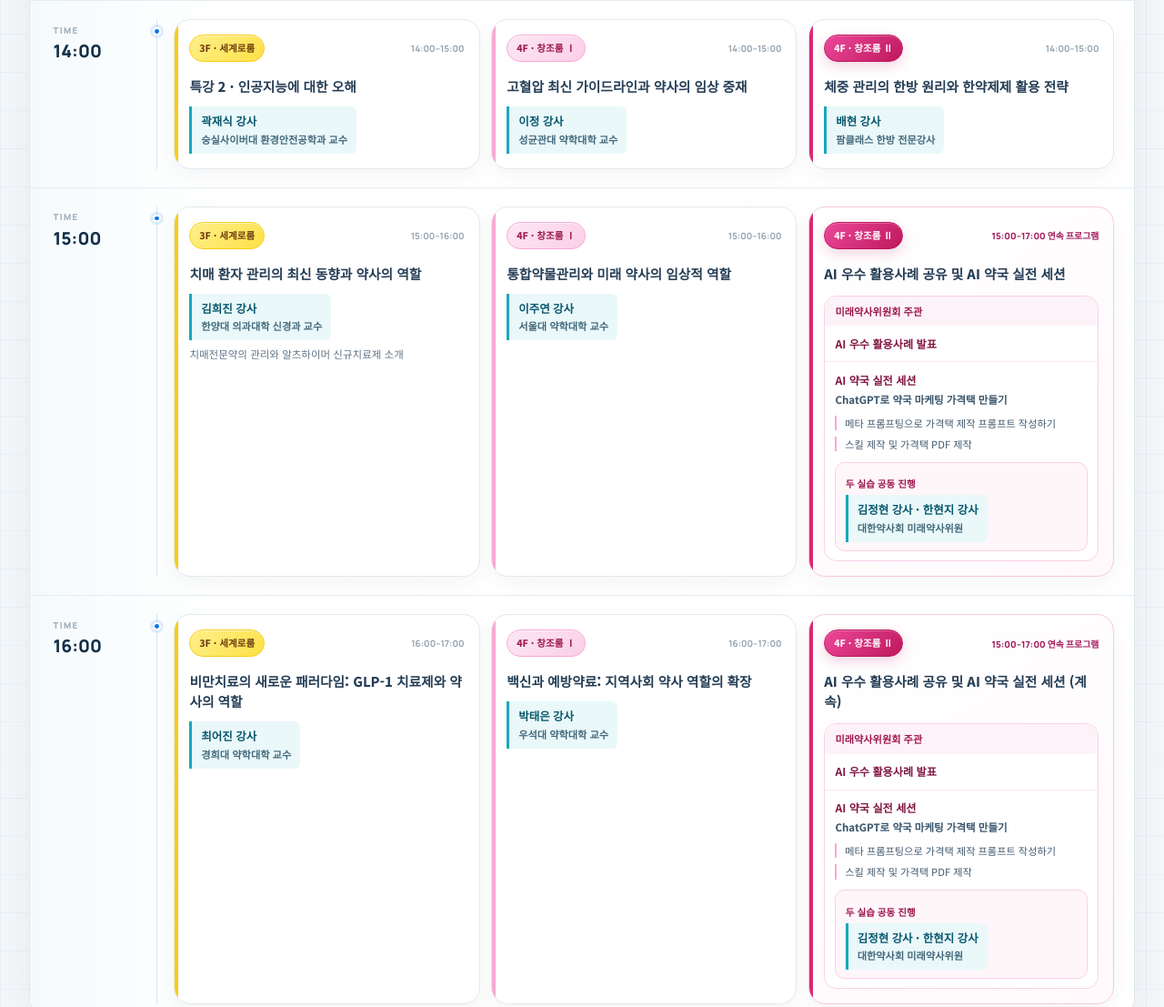
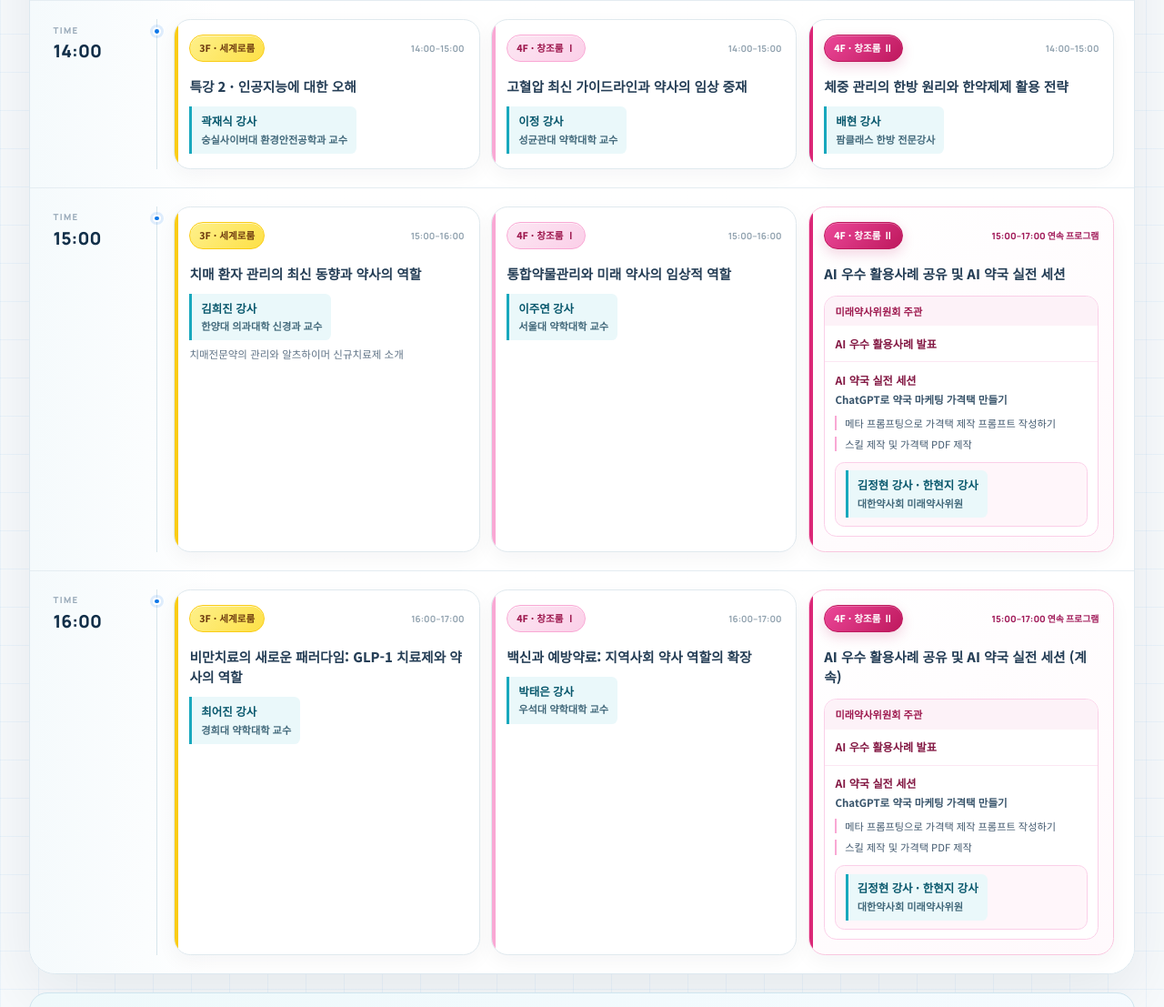
Before and after one commit to hangyver/AXfestival, a website built with Vite: page program.html in a window 1280 px wide. Shown: the part 1986-3093 px from the top of the page at 91% size. Built offline with nearby package versions, Linux system fonts and the light colour scheme.

Commit message:
fix: remove redundant workshop co-host label

```diff
--- a/agent-engine.js
+++ b/agent-engine.js
@@ -8,7 +8,7 @@
     const description = session.description ? ` ${session.description}` : "";
     const speaker = session.speaker ? ` (${session.speaker})` : "";
     const feature = session.feature
-      ? ` ${session.feature.organizer}. ${session.feature.sections.map(section => [section.title, section.subtitle, ...(section.activities || []).map(activity => activity.title), section.speakers ? `두 실습 공동 진행: ${section.speakers}` : ""].filter(Boolean).join(" · ")).join(" / ")}.`
+      ? ` ${session.feature.organizer}. ${session.feature.sections.map(section => [section.title, section.subtitle, ...(section.activities || []).map(activity => activity.title), section.speakers].filter(Boolean).join(" · ")).join(" / ")}.`
       : "";
     const timeRange = session.feature ? session.feature.timeLabel.split(" ")[0] : `${session.start}–${session.end}`;
     return `${timeRange}, ${room.floor} ${room.name}: ‘${session.title}’${speaker}.${description}${feature}`;
--- a/app.js
+++ b/app.js
@@ -389,7 +389,7 @@ if (programList) {
       <strong>${section.title}</strong>
       ${section.subtitle ? `<p>${section.subtitle}</p>` : ""}
       ${section.activities ? `<ul>${section.activities.map(activity => `<li>${activity.title}</li>`).join("")}</ul>` : ""}
-      ${section.speakers ? `<div class="program-feature-speakers"><span class="program-feature-speakers-label">두 실습 공동 진행</span>${renderSpeaker(section.speakers)}</div>` : ""}
+      ${section.speakers ? `<div class="program-feature-speakers">${renderSpeaker(section.speakers)}</div>` : ""}
     </div>`).join("")}
   </div>`;
   const roomOrder = new Map(programData.rooms.map((room, index) => [room.id, index]));
--- a/styles.css
+++ b/styles.css
@@ -412,8 +412,7 @@ body { font-family: "Noto Sans KR", sans-serif; color: var(--ink); background: #
 .program-feature-section ul { display: grid; gap: .45rem; margin-top: .55rem; }
 .program-feature-section li { padding-left: .55rem; border-left: 2px solid #f9a8d4; color: #40586e; font-size: .7rem; line-height: 1.45; }
 .program-feature-speakers { margin-top: .7rem; padding: .55rem .65rem; border: 1px solid #fbcfe8; border-radius: .65rem; background: #fff6fa; }
-.program-feature-speakers-label { color: #9d174d; font-size: .66rem; font-weight: 800; }
-.program-feature-section .program-feature-speakers .program-speaker { margin-top: .2rem; }
+.program-feature-section .program-feature-speakers .program-speaker { margin-top: 0; }
 .program-notice { display: flex; gap: 1rem; margin-top: 1.25rem; padding: 1.2rem 1.3rem; border: 1px solid #cfe5ef; border-radius: 1.25rem; color: #31536b; background: linear-gradient(110deg,#eef9fb,#f5fbff); }
 .program-notice-icon { display: grid; width: 2rem; height: 2rem; flex: none; place-items: center; border-radius: 50%; color: #fff; background: var(--blue); font: 800 .8rem "Manrope",sans-serif; }
 .program-notice strong { font-size: .85rem; }
```
